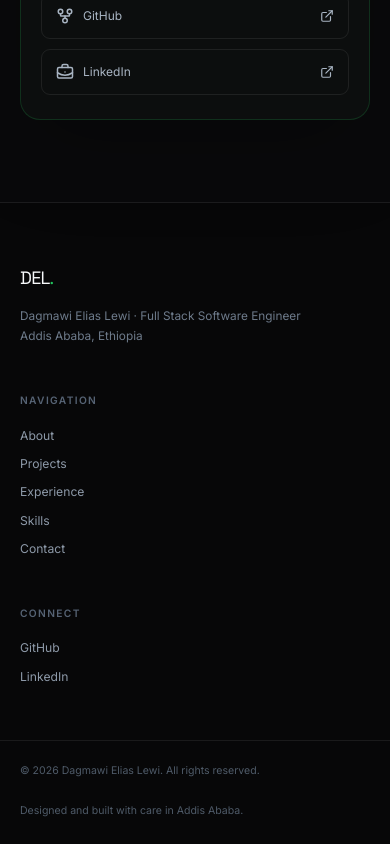
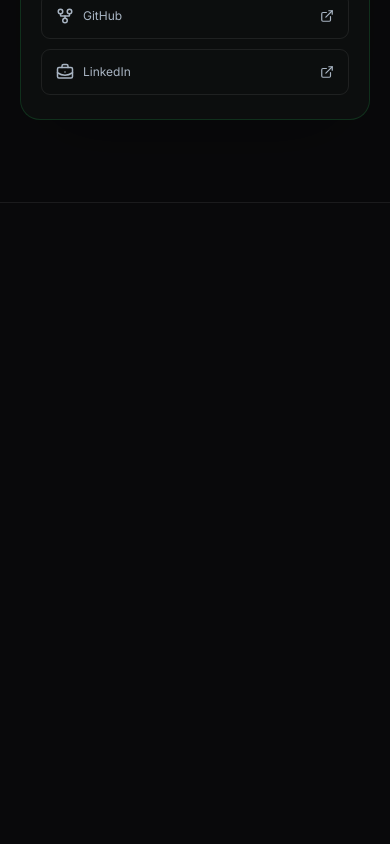
Before and after one commit to Donelongo/my-protifolio, a React (Vite) app: page /#about in a window 390 px wide. Shown: the part 6579-7423 px from the top of the page. After the commit the page ends 6782 px from the top, so only its background shows below. Built offline with nearby package versions, Linux system fonts and the light colour scheme.

Commit message:
Remove portfolio footer

```diff
--- a/src/App.tsx
+++ b/src/App.tsx
@@ -3,7 +3,6 @@ import {
   BackToTop,
   CustomCursor,
   FloatingSocials,
-  Footer,
   LoadingScreen,
   Navbar,
   NotFound,
@@ -54,7 +53,6 @@ export function App() {
           <Contact notify={notify} />
         </div>
       </main>
-      <Footer />
       <BackToTop />
       <Toast message={toast} />
     </>
--- a/src/components/SiteChrome.tsx
+++ b/src/components/SiteChrome.tsx
@@ -299,47 +299,6 @@ export function Toast({ message }: { message: string }) {
   );
 }
 
-export function Footer() {
-  return (
-    <footer className="site-footer">
-      <div className="site-container footer-grid">
-        <div>
-          <a className="wordmark" href="#home">
-            DEL<span>.</span>
-          </a>
-          <p>Dagmawi Elias Lewi · Full Stack Software Engineer</p>
-          <p>Addis Ababa, Ethiopia</p>
-        </div>
-        <div>
-          <p className="footer-label">Navigation</p>
-          <div className="footer-links">
-            {navigation.map((item) => (
-              <a key={item.id} href={item.href}>
-                {item.label}
-              </a>
-            ))}
-          </div>
-        </div>
-        <div>
-          <p className="footer-label">Connect</p>
-          <div className="footer-links">
-            <a href={socialLinks.github} target="_blank" rel="noreferrer">
-              GitHub
-            </a>
-            <a href={socialLinks.linkedin} target="_blank" rel="noreferrer">
-              LinkedIn
-            </a>
-          </div>
-        </div>
-      </div>
-      <div className="site-container footer-bottom">
-        <p>© {new Date().getFullYear()} Dagmawi Elias Lewi. All rights reserved.</p>
-        <p>Designed and built with care in Addis Ababa.</p>
-      </div>
-    </footer>
-  );
-}
-
 export function NotFound() {
   return (
     <main className="not-found">
--- a/src/styles.css
+++ b/src/styles.css
@@ -1176,68 +1176,6 @@ img {
   color: var(--white);
 }
 
-.site-footer {
-  padding: 62px 0 26px;
-  background: #070708;
-}
-
-.footer-grid {
-  display: grid;
-  grid-template-columns: minmax(0, 1.2fr) repeat(2, minmax(130px, 0.55fr));
-  gap: 48px;
-}
-
-.footer-grid > div:first-child p {
-  margin: 16px 0 0;
-  color: #6e7b8b;
-  font-size: 0.74rem;
-  line-height: 1.5;
-}
-
-.footer-grid > div:first-child p + p {
-  margin-top: 2px;
-}
-
-.footer-label {
-  margin: 0 0 18px;
-  color: #566374;
-  font-size: 0.64rem;
-  font-weight: 700;
-  text-transform: uppercase;
-  letter-spacing: 0.13em;
-}
-
-.footer-links {
-  display: grid;
-  gap: 10px;
-}
-
-.footer-links a {
-  width: max-content;
-  color: #8d99a8;
-  font-size: 0.76rem;
-  transition: color 180ms ease;
-}
-
-.footer-links a:hover {
-  color: var(--green);
-}
-
-.footer-bottom {
-  display: flex;
-  justify-content: space-between;
-  gap: 24px;
-  margin-top: 54px;
-  padding-top: 22px;
-  border-top: 1px solid var(--border);
-}
-
-.footer-bottom p {
-  margin: 0;
-  color: #4f5b69;
-  font-size: 0.66rem;
-}
-
 .floating-socials {
   position: fixed;
   z-index: 100;
@@ -1520,13 +1458,6 @@ img {
     grid-column: auto;
   }
 
-  .footer-grid {
-    grid-template-columns: 1fr 1fr;
-  }
-
-  .footer-grid > div:first-child {
-    grid-column: 1 / -1;
-  }
 }
 
 @media (max-width: 520px) {
@@ -1629,17 +1560,8 @@ img {
     text-align: left;
   }
 
-  .contact-social-pair,
-  .footer-grid {
+  .contact-social-pair {
     grid-template-columns: 1fr;
-  }
-
-  .footer-grid > div:first-child {
-    grid-column: auto;
-  }
-
-  .footer-bottom {
-    flex-direction: column;
   }
 }
 
```
